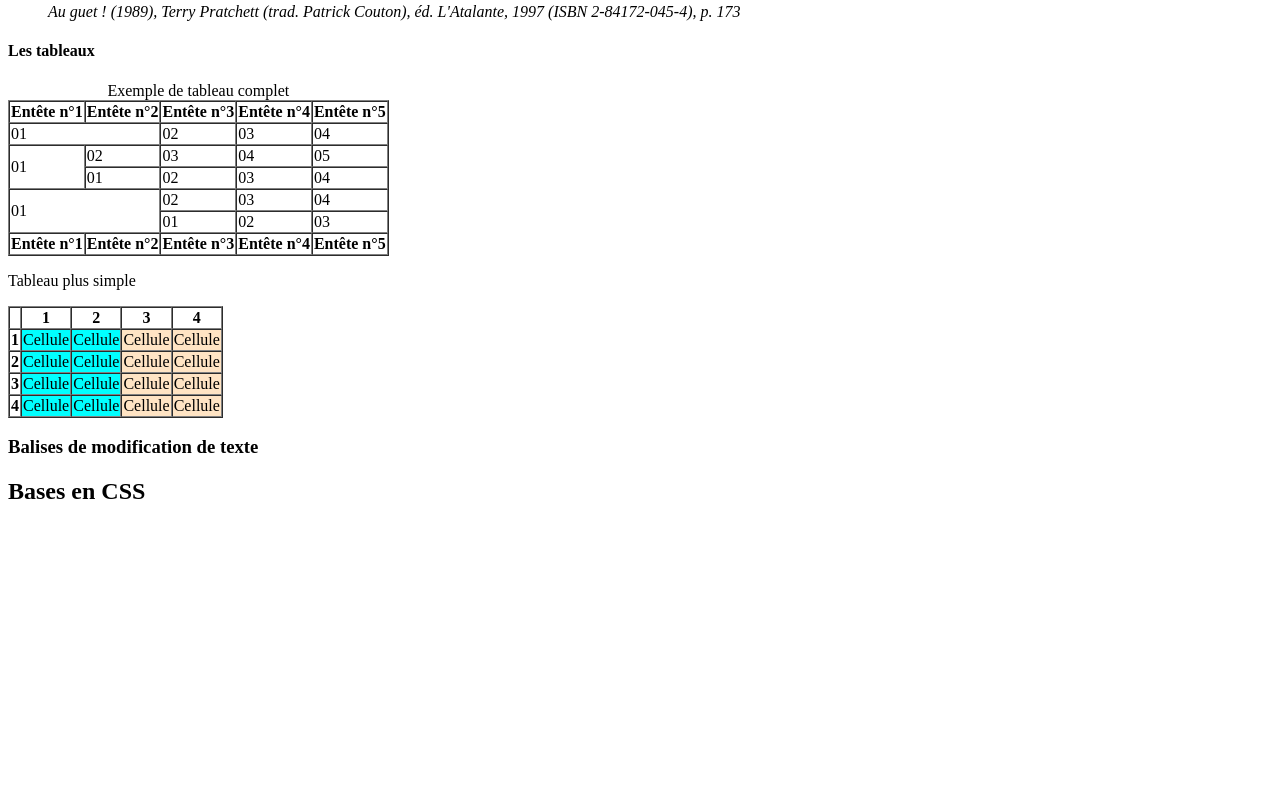
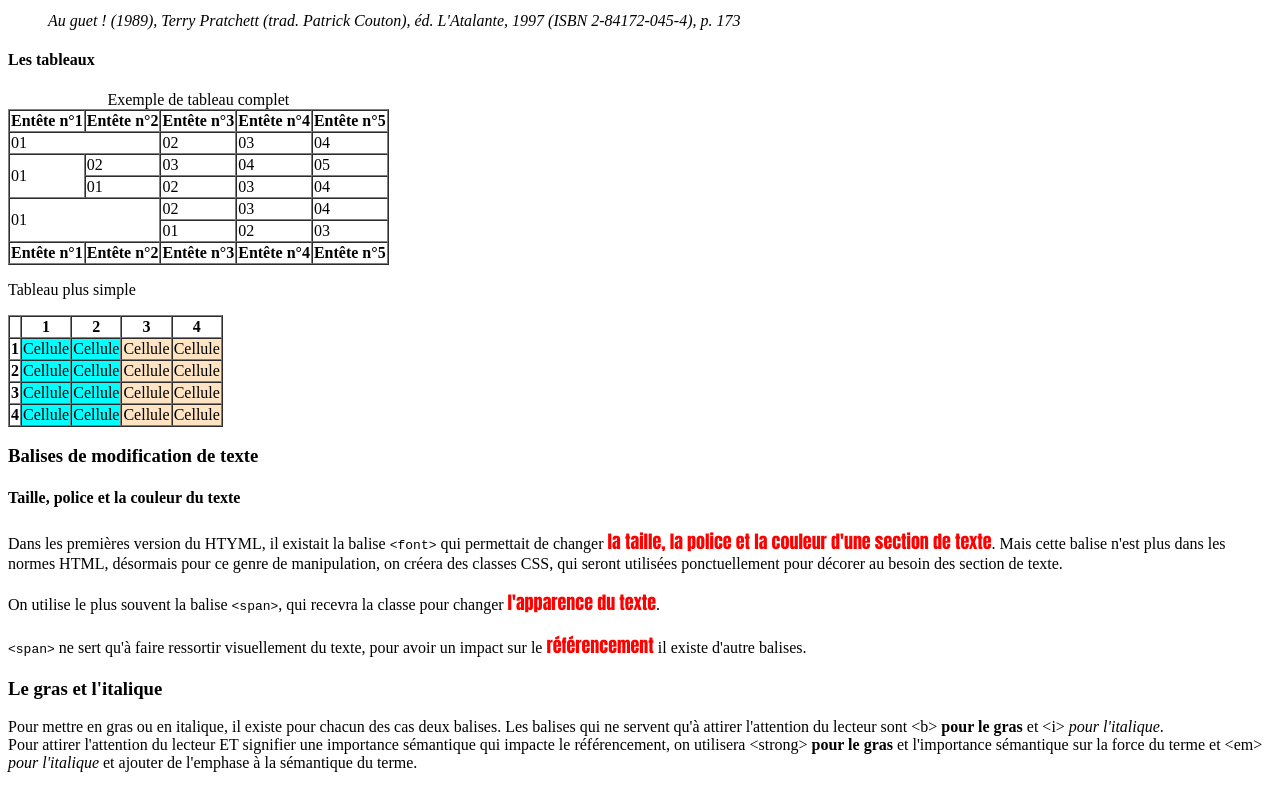
Before and after one commit to nicoduflot/2025-11-24-HTML-CSS, a plain HTML site: page index.html in a window 1280 px wide. Shown: the part 1995-2784 px from the top of the page. Before the commit the page ends 2520 px from the top, so only its background shows below. Drawn offline with Linux system fonts and the light colour scheme.

Commit message:
police gras et italique pt 1

```diff
--- a/index.html
+++ b/index.html
@@ -54,7 +54,7 @@
                 <article>
                     <h4>Les paragraphes</h4>
                     <p>
-                        Les paragraphes séparent naturellement les blocs de texte en vertical, mais s'il y a besoin d'un
+                        Les paragraphes séparent <span class="danger">les blocs de texte en vertical</span>, mais s'il y a besoin d'un
                         retour chariot au sein d'un paragraphe :<br />
                         <code>&lt;p&gt;</code>. <br />
                         La balise <code>&lt;br /&gt;</code> permet donc un retour "à la ligne" dans un paragraphe.
@@ -169,18 +169,23 @@
                     <h4>Les citations</h4>
                     <blockquote>
                         <p>
-                            La balise <code>&lt;blockquote&gt;</code> met en exergue son contenu en ajoutant des marges extérieur à gauche et à droite.
+                            La balise <code>&lt;blockquote&gt;</code> met en exergue son contenu en ajoutant des marges
+                            extérieur à gauche et à droite.
                         </p>
                     </blockquote>
                     <p>
-                        Pour afficher une citation complète ( source, auteur, etc.) on va la compléter avec d'autres balise du même type.
+                        Pour afficher une citation complète ( source, auteur, etc.) on va la compléter avec d'autres
+                        balise du même type.
                     </p>
                     <blockquote>
                         <p>
-                            <q cite="https://fr.wikiquote.org/wiki/Terry_Pratchett#Au_guet_!,_1989">Si les clichés deviennent des clichés, c'est qu'ils sont les marteaux et les tournevis dans la boîte à outils de la communication.</q>
+                            <q cite="https://fr.wikiquote.org/wiki/Terry_Pratchett#Au_guet_!,_1989">Si les clichés
+                                deviennent des clichés, c'est qu'ils sont les marteaux et les tournevis dans la boîte à
+                                outils de la communication.</q>
                         </p>
                         <p>
-                            <cite>Au guet ! (1989), Terry Pratchett (trad. Patrick Couton), éd. L'Atalante, 1997  (ISBN 2-84172-045-4), p. 173</cite>
+                            <cite>Au guet ! (1989), Terry Pratchett (trad. Patrick Couton), éd. L'Atalante, 1997 (ISBN
+                                2-84172-045-4), p. 173</cite>
                         </p>
                     </blockquote>
                 </article>
@@ -290,6 +295,37 @@
                 <header>
                     <h3 id="balises-de-modification-de-texte">Balises de modification de texte</h3>
                 </header>
+                <h4>Taille, police et la couleur du texte</h4>
+                <p>
+                    Dans les premières version du HTYML, il existait la balise <code>&lt;font&gt;</code> qui permettait
+                    de changer <font size="4" face="Impact" color="red">la taille, la police et la couleur d'une section
+                        de texte</font>. Mais cette balise n'est plus dans les normes HTML, désormais pour ce genre de
+                    manipulation, on créera des classes CSS, qui seront utilisées ponctuellement pour décorer
+                    au besoin des section de texte.
+                </p>
+                <style>
+                    .danger{
+                        font-size: 18px;
+                        font-family: Impact;
+                        color:#ff0000;
+                    }
+                    .titi{
+                        font-size: 18px;
+                        font-family: Impact;
+                        color:#ff0000;
+                    }
+                </style>
+                <p>
+                    On utilise le plus souvent la balise <code>&lt;span&gt;</code>, qui recevra la classe pour changer <span class="danger">l'apparence du texte</span>.
+                </p>
+                <p>
+                    <code>&lt;span&gt;</code> ne sert qu'à faire ressortir visuellement du texte, pour avoir un impact sur le <span class="titi">référencement</span> il existe d'autre balises.
+                </p>
+                <h3>Le gras et l'italique</h3>
+                <p>
+                    Pour mettre en gras ou en italique, il existe pour chacun des cas deux balises. Les balises qui ne servent qu'à attirer l'attention du lecteur sont &lt;b&gt; <b>pour le gras</b> et &lt;i&gt; <i>pour l'italique</i>.<br />
+                    Pour attirer l'attention du lecteur ET signifier une importance sémantique qui impacte le référencement, on utilisera &lt;strong&gt; <strong>pour le gras</strong> et l'importance sémantique sur la force du terme et &lt;em&gt; <em>pour l'italique</em> et ajouter de l'emphase à la sémantique du terme.
+                </p>
             </section>
         </section>
         <section>
```
Also changed, not shown: 2 other files.
